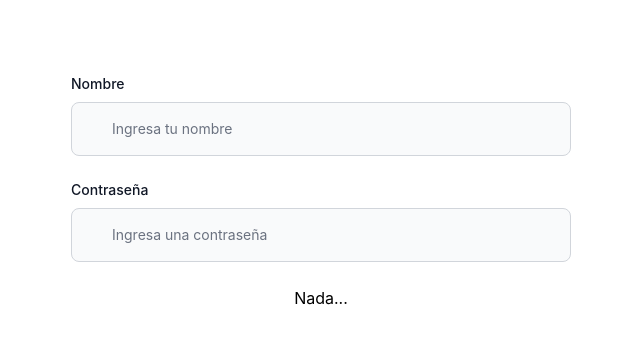
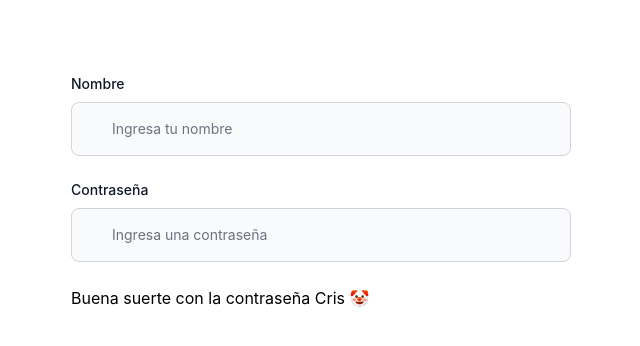
Before and after one commit to DirkGaston/estado-de-componentes-y-eventos, a React (Create React App) app: page / in a window 1280 px wide. Shown: the top 346 px of the page, without its empty margins (319-959 px from the left). Built offline with nearby package versions, Linux system fonts and the light colour scheme.

Commit message:
optimización lógica

```diff
--- a/src/App.js
+++ b/src/App.js
@@ -1,30 +1,19 @@
 import "./App.css";
 import { useState } from "react";
 import Input from "./components/Input";
-import Button from "./components/Button";
 
 function App() {
   const [name, setName] = useState("");
   const [password, setPassword] = useState("");
 
-  const handleNameChange = (e) => {
-    console.log(e.target.value);
-    setName(e.target.value);
-  };
-
-  const handlePasswordChange = (e) => {
-    console.log(e.target.value);
-    setPassword(e.target.value);
-  };
-
   return (
     <div className="flex flex-col justify-center items-center h-96">
       <Input
-        handleNameChange={handleNameChange}
-        handlePasswordChange={handlePasswordChange}
-        value={name}
+        setName={setName}
+        setPassword={setPassword}
+        name={name}
+        password={password}
       />
-      {password === "252525" ? <Button /> : "Nada..."}
     </div>
   );
 }
--- a/src/components/Button.jsx
+++ b/src/components/Button.jsx
@@ -1,7 +1,27 @@
-const Button = () => {
+import { useState } from "react";
+
+const Button = ({ name, password }) => {
+  const [error, setError] = useState(false);
+
+  const handleSubmit = (e) => {
+    e.preventDefault();
+    if (name === "" || password === "") {
+      setError(true);
+
+      return;
+    }
+    setError(false);
+  };
   return (
     <div className="flex flex-col justify-center items-center">
-      <p className="mb-3">Contraseña correcta!</p>
+      {error ? (
+        <div className="error">
+          <p>¡Debes ingresar tu nombre!</p>
+        </div>
+      ) : null}
+
+      <p className="mb-3">¡Bien hecho {name}!</p>
+      <p className="mb-3">¡Contraseña correcta!</p>
       <p className="mb-3 text-red-500">
         Pulsa el botón bajo tu propia responsabilidad...
       </p>
@@ -9,6 +29,7 @@ const Button = () => {
         <button
           type="button"
           className="focus:outline-none text-white bg-red-700 hover:bg-red-800 focus:ring-4 focus:ring-red-300 font-medium rounded-lg text-sm px-5 py-2.5 mr-2 mb-2 dark:bg-red-600 dark:hover:bg-red-700 dark:focus:ring-red-900"
+          onClick={handleSubmit}
         >
           💣
         </button>
--- a/src/components/Input.jsx
+++ b/src/components/Input.jsx
@@ -1,4 +1,7 @@
-const Input = ({ handleNameChange, handlePasswordChange }) => {
+import Button from "../components/Button";
+
+const Input = ({ setName, setPassword, name, password }) => {
+  const { REACT_APP_CORRECT_PASSWORD } = process.env;
   return (
     <div className="inputContainer">
       <div className="mb-6">
@@ -9,11 +12,11 @@ const Input = ({ handleNameChange, handlePasswordChange }) => {
           Nombre
         </label>
         <input
-          onChange={handleNameChange}
           type="name"
           id="name"
           className="block p-4 pl-10 w-full text-sm text-gray-900 bg-gray-50 rounded-lg border border-gray-300 focus:ring-blue-500 focus:border-blue-500 dark:bg-gray-700 dark:border-gray-600 dark:placeholder-gray-400 dark:text-white dark:focus:ring-blue-500 dark:focus:border-blue-500"
           placeholder="Ingresa tu nombre"
+          onChange={(e) => setName(e.target.value)}
           required
         />
       </div>
@@ -25,14 +28,19 @@ const Input = ({ handleNameChange, handlePasswordChange }) => {
           Contraseña
         </label>
         <input
-          onChange={handlePasswordChange}
           type="password"
           id="password"
           className="block p-4 pl-10 w-full text-sm text-gray-900 bg-gray-50 rounded-lg border border-gray-300 focus:ring-blue-500 focus:border-blue-500 dark:bg-gray-700 dark:border-gray-600 dark:placeholder-gray-400 dark:text-white dark:focus:ring-blue-500 dark:focus:border-blue-500"
           placeholder="Ingresa una contraseña"
+          onChange={(e) => setPassword(e.target.value)}
           required
         />
       </div>
+      {password === REACT_APP_CORRECT_PASSWORD ? (
+        <Button name={name} password={password} />
+      ) : (
+        "Buena suerte con la contraseña Cris 🤡"
+      )}
     </div>
   );
 };
--- a/src/index.js
+++ b/src/index.js
@@ -1,10 +1,9 @@
-import React from 'react';
-import ReactDOM from 'react-dom/client';
-import './index.css';
-import App from './App';
-import reportWebVitals from './reportWebVitals';
+import React from "react";
+import ReactDOM from "react-dom/client";
+import "./index.css";
+import App from "./App";
 
-const root = ReactDOM.createRoot(document.getElementById('root'));
+const root = ReactDOM.createRoot(document.getElementById("root"));
 root.render(
   <React.StrictMode>
     <App />
@@ -14,4 +13,3 @@ root.render(
 // If you want to start measuring performance in your app, pass a function
 // to log results (for example: reportWebVitals(console.log))
 // or send to an analytics endpoint. Learn more: https://bit.ly/CRA-vitals
-reportWebVitals();
--- a/src/reportWebVitals.js
+++ /dev/null
@@ -1,13 +0,0 @@
-const reportWebVitals = (onPerfEntry) => {
-  if (onPerfEntry && onPerfEntry instanceof Function) {
-    import("web-vitals").then(({ getCLS, getFID, getFCP, getLCP, getTTFB }) => {
-      getCLS(onPerfEntry);
-      getFID(onPerfEntry);
-      getFCP(onPerfEntry);
-      getLCP(onPerfEntry);
-      getTTFB(onPerfEntry);
-    });
-  }
-};
-
-export default reportWebVitals;
```
Also changed, not shown: 2 other files (tests, documents, lock files or other folders).
